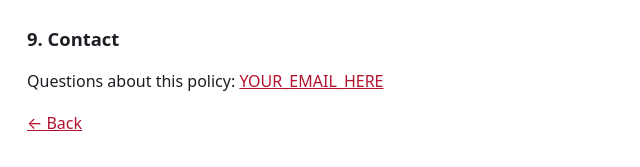
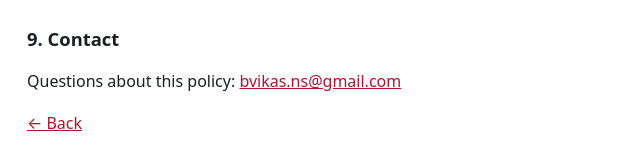
Before and after one commit to iamurjay/sage-auto-shorts, a plain HTML site: page privacy.html in a window 1280 px wide. Shown: the part 1427-1594 px from the top of the page, 253-893 px from the left. Drawn offline with Linux system fonts and the light colour scheme.

Commit message:
Update contact email in privacy policy

```diff
--- a/privacy.html
+++ b/privacy.html
@@ -47,7 +47,7 @@
 <p>If this policy changes, the new version will be posted on this page with a new date.</p>
 
 <h2>9. Contact</h2>
-<p>Questions about this policy: <a href="mailto:YOUR_EMAIL_HERE">YOUR_EMAIL_HERE</a></p>
+<p>Questions about this policy: <a href="mailto:bvikas.ns@gmail.com">bvikas.ns@gmail.com</a></p>
 
 <p><a href="index.html">← Back</a></p>
 </body>
```
